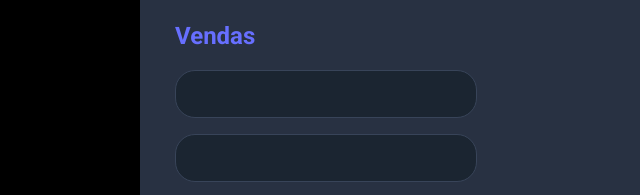
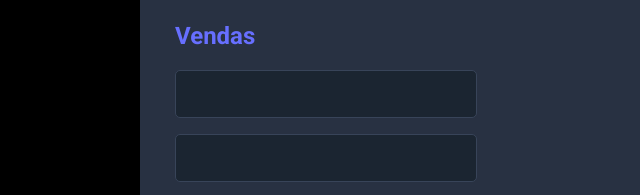
Before and after one commit to salvedojuliao/week-devsuperior-preparation, a plain HTML site: page preparacao/dsmeta-css/index.html in a window 1280 px wide. Shown: the part 273-468 px from the top of the page, 50-690 px from the left. Drawn offline with Linux system fonts and the light colour scheme.

Commit message:
fix: fix radius bug

```diff
--- a/preparacao/dsmeta-css/style.css
+++ b/preparacao/dsmeta-css/style.css
@@ -78,7 +78,7 @@ header{ /* Observe que ele deu apenas height no header*/
     height: 46px;
     background-color: #1b2531;
     border: 1px solid #384459;
-    border-radius: 20px;
+    border-radius: 5px;
     padding: 0 0px;
     /* Padding buga*/
     color: #9aaabe;
```
